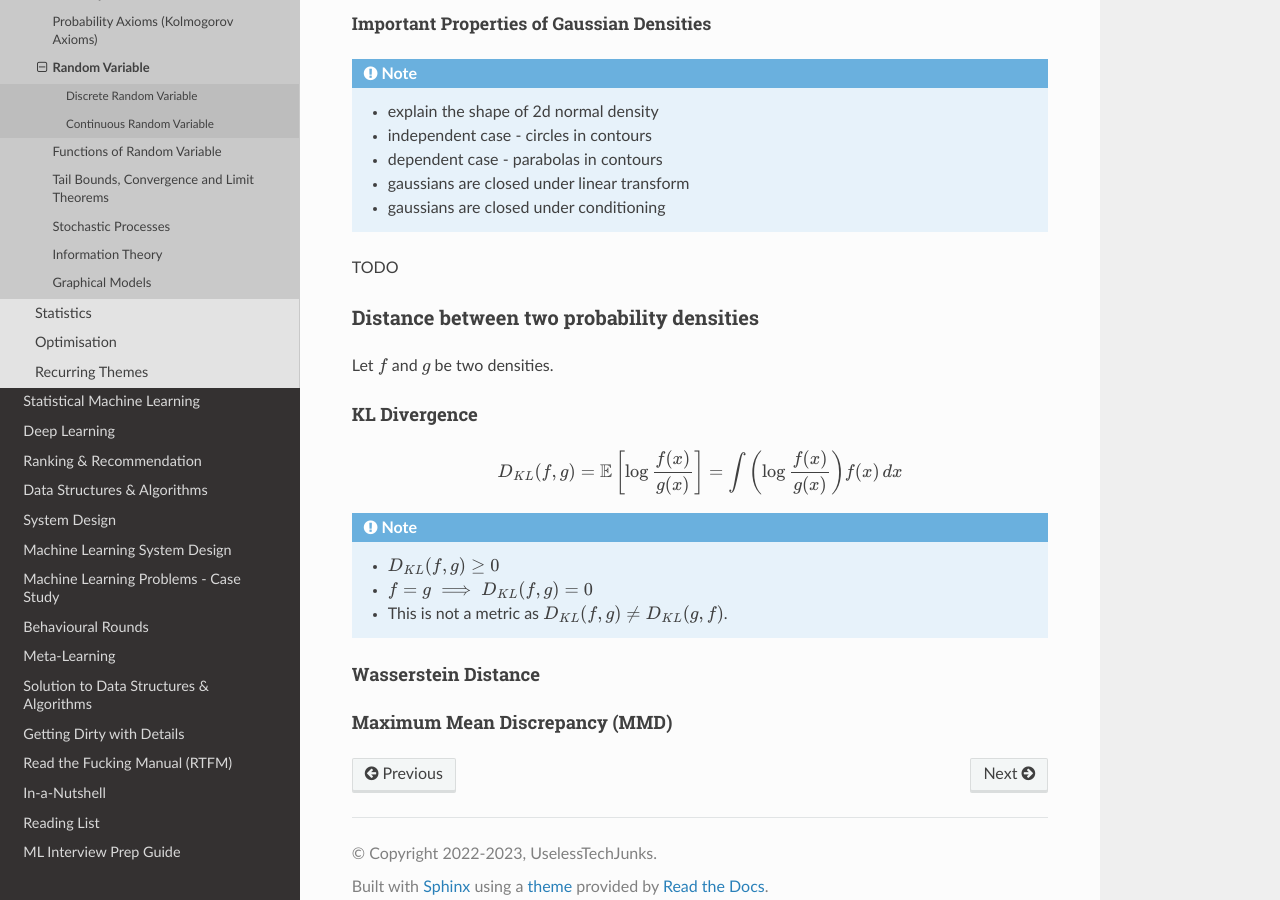
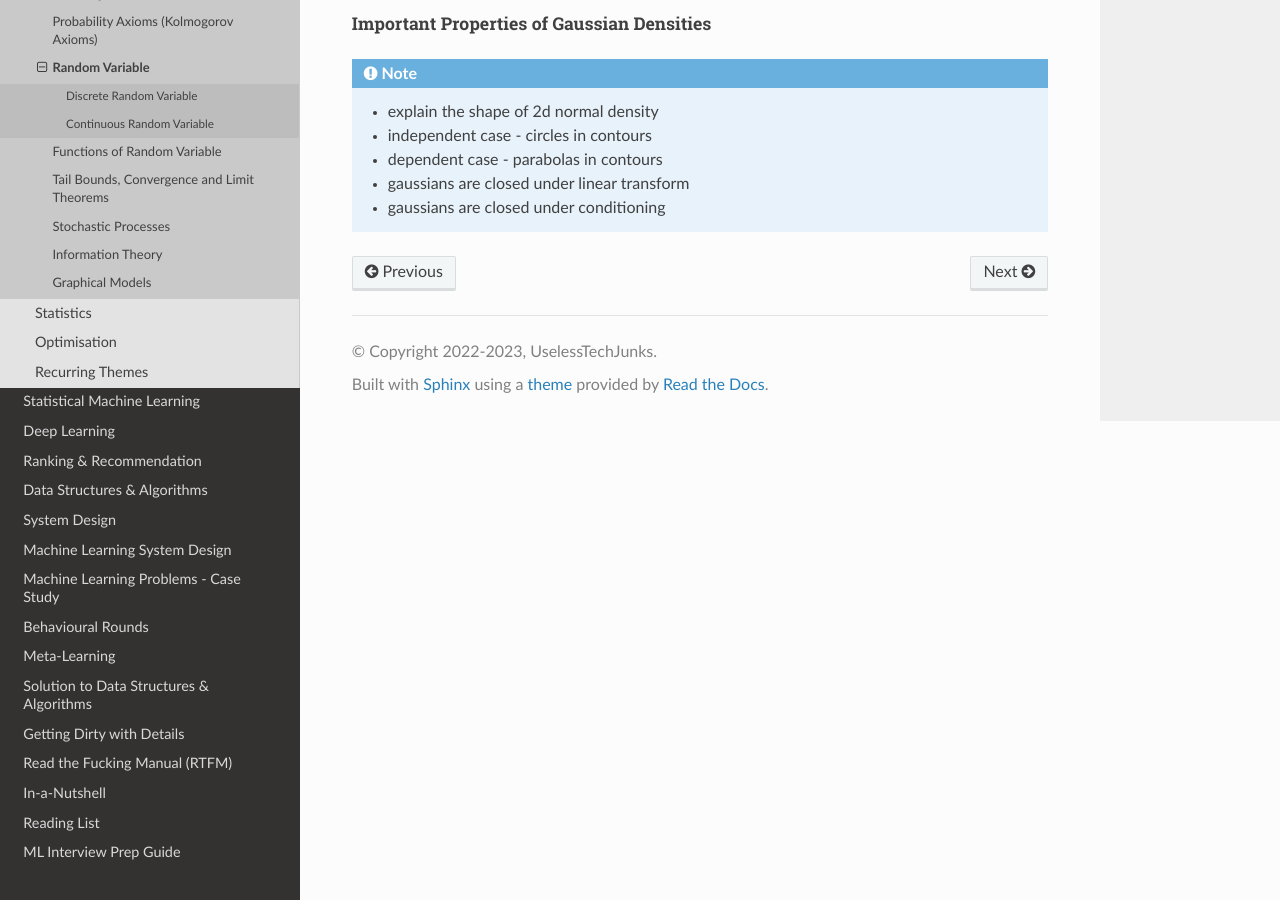
Before and after one commit to uselesstechjunks/leetcode, a Sphinx documentation site: the page built from docs/source/math/prob/rv.rst, in a window 1280 px wide and 900 px high, scrolled down 22074 px. Built offline with Sphinx 7.4.7 and the Read the Docs theme 2.0.0, drawn with Linux system fonts in a browser that asks for light colours.

Commit message:
Update rv.rst

```diff
--- a/docs/source/math/prob/rv.rst
+++ b/docs/source/math/prob/rv.rst
@@ -736,24 +736,3 @@ Important Properties of Gaussian Densities
 	* dependent case - parabolas in contours
 	* gaussians are closed under linear transform
 	* gaussians are closed under conditioning
-
-TODO
-
-Distance between two probability densities
-==========================================================================================
-Let :math:`f` and :math:`g` be two densities.
-
-KL Divergence
-------------------------------------------------------------------------------------------
-.. math:: D_{KL}(f,g)=\mathbb{E}\left[\log\frac{f(x)}{g(x)}\right]=\int \left(\log\frac{f(x)}{g(x)}\right)f(x)\mathop{dx}
-
-.. note::
-	* :math:`D_{KL}(f,g)\geq 0`
-	* :math:`f=g\implies D_{KL}(f,g)= 0`
-	* This is not a metric as :math:`D_{KL}(f,g)\neq D_{KL}(g,f)`.
-
-Wasserstein Distance
-------------------------------------------------------------------------------------------
-
-Maximum Mean Discrepancy (MMD)
-------------------------------------------------------------------------------------------
```
